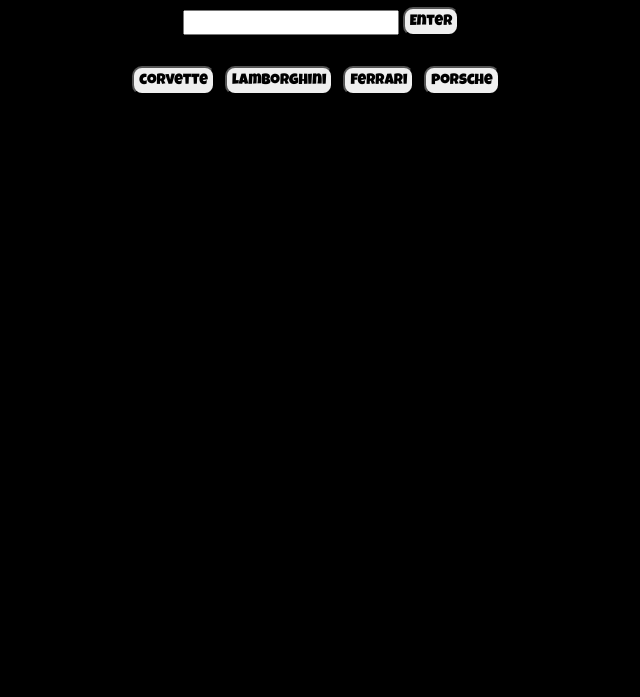
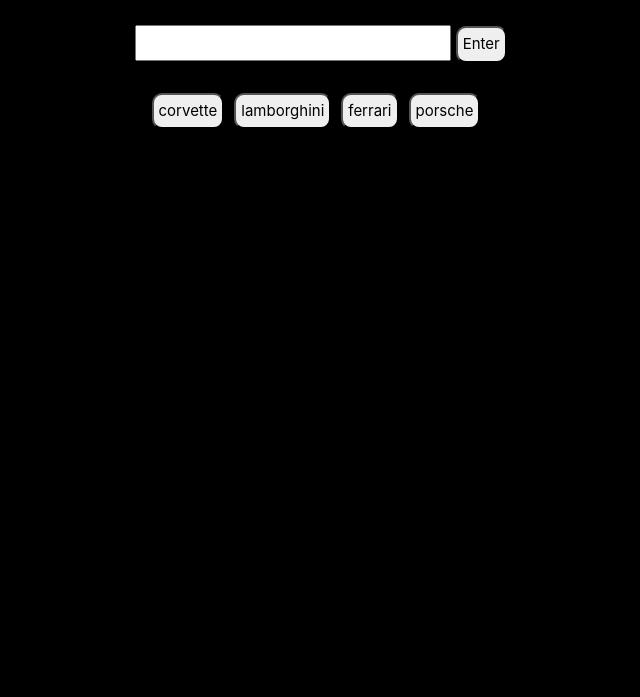
Before and after one commit to travisstew/GifTastic, a website: page index.html in a window 1280 px wide. Shown: the part 103-800 px from the top of the page, without its empty margins (319-959 px from the left). Drawn offline with nearby package versions, Linux system fonts and the light colour scheme.

```diff
--- a/assets/App.js
+++ b/assets/App.js
@@ -96,7 +96,6 @@
              url: url,
 
              }).then(function(r){
-
                 if(picAction === r.data[picNum].images.fixed_height.url){
 
                   $("[data-pic-number=" + picSelect + "]").attr('src',r.data[picNum].images.fixed_height_still.url);
--- a/index.html
+++ b/index.html
@@ -7,6 +7,8 @@
   <title>Giphy Api</title>
   <link rel="stylesheet" href="assets/css/reset.css">
   <link href="https://fonts.googleapis.com/css?family=Luckiest+Guy&display=swap" rel="stylesheet">
+  <link rel="stylesheet" href="https://stackpath.bootstrapcdn.com/bootstrap/4.4.1/css/bootstrap.min.css" integrity="sha384-Vkoo8x4CGsO3+Hhxv8T/Q5PaXtkKtu6ug5TOeNV6gBiFeWPGFN9MuhOf23Q9Ifjh" crossorigin="anonymous">
+
   <link rel="stylesheet" href="assets/css/style.css">
 
 </head>
```
Also changed, not shown: package.json (added, +22 -0 lines), 2 other files.
